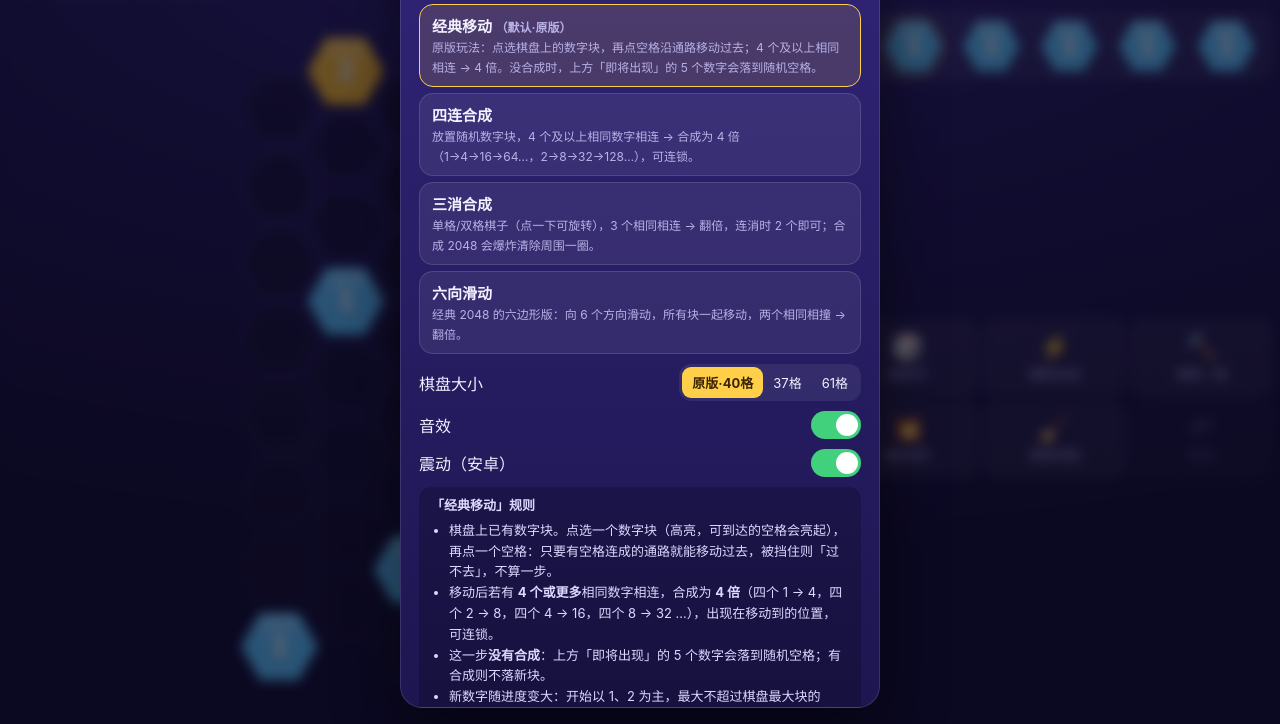
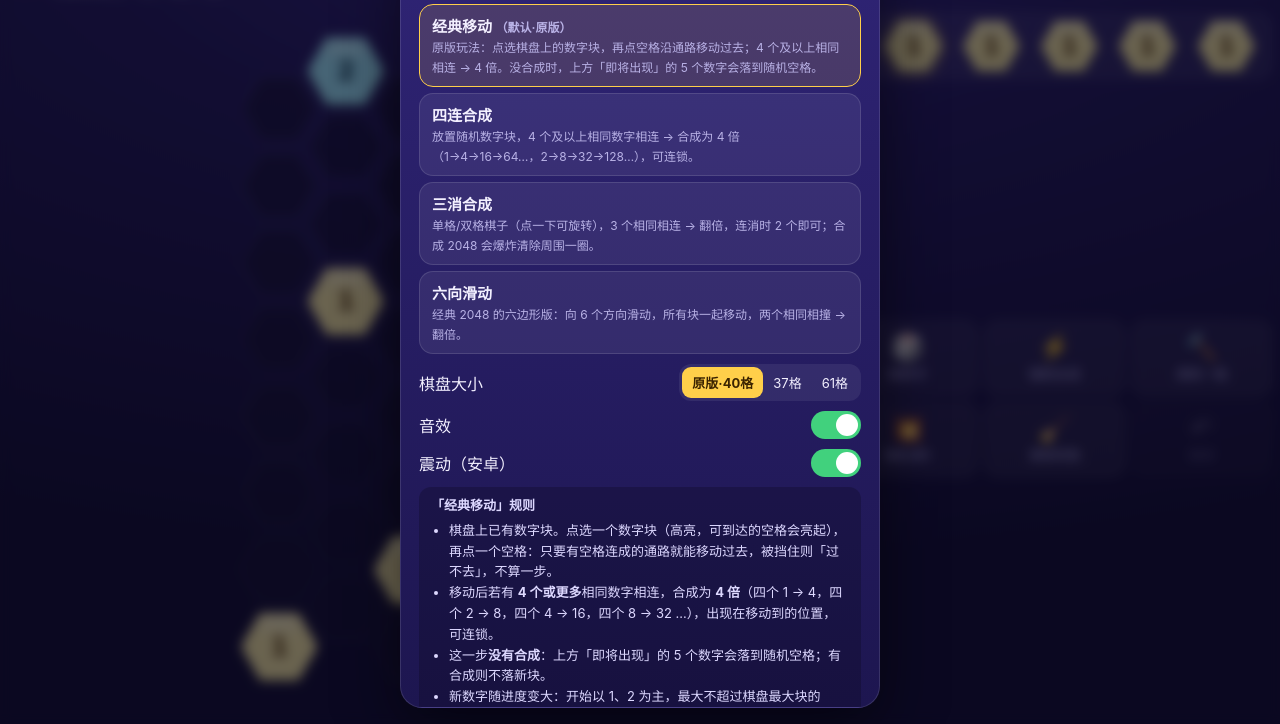
Before and after one commit to kluelesophinet28-commits/hexgame, a plain HTML site: page index.html in a window 1280 px wide. Shown: the part 76-800 px from the top of the page. Drawn offline with Linux system fonts and the light colour scheme.

Commit message:
配色：1系暖色、2系冷色，顶级加光晕；SW v6

```diff
--- a/app.js
+++ b/app.js
@@ -22,8 +22,14 @@
     move: ['棋盘上已有数字块。点选一个数字块（高亮，可到达的空格会亮起），再点一个空格：只要有空格连成的通路就能移动过去，被挡住则「过不去」，不算一步。', '移动后若有 <b>4 个或更多</b>相同数字相连，合成为 <b>4 倍</b>（四个 1 → 4，四个 2 → 8，四个 4 → 16，四个 8 → 32 …），出现在移动到的位置，可连锁。', '这一步<b>没有合成</b>：上方「即将出现」的 5 个数字会落到随机空格；有合成则不落新块。', '新数字随进度变大：开始以 1、2 为主，最大不超过棋盘最大块的 1/4。', '道具全部无限次：🎲 换数字、⚡ 强制合成、🔨 清除一格、💥 随机清5、🧹 清除同类、↶ 撤销（最多 50 步）。', '棋盘满了游戏结束。'],
     slide: ['向 6 个方向滑动（键盘 Q/W/E/A/S/D/Z/C 或方向键）。', '相同数字相撞合成为 2 倍，每块每步只合成一次。', '每次有效滑动后随机出现一个 2 或 4。', '六个方向都动不了时游戏结束。'],
   };
-  const PALETTE = ['#5ec8ff', '#ffbf2e', '#33d69f', '#ff7f3f', '#5576ff', '#ff4f8b', '#a35cff', '#19c9bf', '#ff4545', '#9fd63a', '#ff8fd8', '#6f55ff', '#ffd400', '#00d0ff', '#e9e6ff', '#ff6a00'];
-  const colorOf = (v) => PALETTE[Math.round(Math.log2(v)) % PALETTE.length];
+  // 1 系（1,4,16,64…，log2 为偶数）= 暖色；2 系（2,8,32,128…，log2 为奇数）= 冷色。[底色, 文字色]
+  const WARM = [['#fff1a1', '#5a3d00'], ['#ffc83d', '#4a2c00'], ['#ff8a1f', '#fff'], ['#ff5f2e', '#fff'], ['#e8323c', '#fff'], ['#c4134f', '#fff'], ['#a3126e', '#fff']];
+  const COOL = [['#a6f3ff', '#0b3a4a'], ['#1fa2ec', '#fff'], ['#2a72f0', '#fff'], ['#3d3fcf', '#fff'], ['#7442e0', '#fff'], ['#5626a8', '#fff'], ['#3c1680', '#fff']];
+  function tileStyle(v) {
+    const n = Math.max(0, Math.round(Math.log2(v))); const warm = n % 2 === 0; const pal = warm ? WARM : COOL; const i = Math.floor(n / 2);
+    return { bg: pal[Math.min(i, pal.length - 1)][0], fg: pal[Math.min(i, pal.length - 1)][1], warm, over: i >= pal.length - 1 }; // over：顶级色（含超出调色板）加光晕
+  }
+  const colorOf = (v) => tileStyle(v).bg;
 
   // ---------------- settings & state ----------------
   const settings = Object.assign({ mode: 'move', sizes: {}, sound: true, vibe: true }, readJSON(LS + 'settings') || {});
@@ -142,8 +148,9 @@
     return Math.max(6, Math.min(byH, byW) * k);
   }
   function hexFace(v, w, h, s, k) {
-    const col = colorOf(v);
-    return `<div class="inner"><div class="hex base" style="background:${col}"></div><div class="hex face" style="background:${col};font-size:${fontFor(v, w, h, k)}px"><span class="num">${v}</span></div></div>`;
+    const st = tileStyle(v); const col = st.bg; const dark = st.fg !== '#fff';
+    const glow = st.over ? ` glow" style="--glow:${st.warm ? 'rgba(255,90,140,.85)' : 'rgba(150,110,255,.9)'}` : '';
+    return `<div class="inner${glow}"><div class="hex base" style="background:${col}"></div><div class="hex face${dark ? ' dark' : ''}" style="background:${col};color:${st.fg};font-size:${fontFor(v, w, h, k)}px"><span class="num">${v}</span></div></div>`;
   }
   function makeTile(t, k, anim) {
     const { w, h } = hexSize(); const d = document.createElement('div');
--- a/style.css
+++ b/style.css
@@ -145,3 +145,10 @@ h1{margin:0;font-size:22px;letter-spacing:1px;white-space:nowrap}
   #trayTip{display:none}
   #trayWrap{padding:3px 8px}
 }
+
+/* 深色文字（浅色方块）不用白色描边阴影 */
+.hex.face.dark{text-shadow:0 1px 0 rgba(255,255,255,.45)}
+/* 顶级 / 超出调色板：光晕 */
+.inner.glow{filter:drop-shadow(0 0 6px var(--glow)) drop-shadow(0 0 2px var(--glow))}
+.inner.glow .hex.face::after{content:"";position:absolute;inset:0;background:linear-gradient(120deg,rgba(255,255,255,0) 30%,rgba(255,255,255,.35) 50%,rgba(255,255,255,0) 70%);background-size:250% 100%;animation:shine 2.4s linear infinite}
+@keyframes shine{from{background-position:150% 0}to{background-position:-100% 0}}
--- a/sw.js
+++ b/sw.js
@@ -1,4 +1,4 @@
-const CACHE = 'hex2048-v5';
+const CACHE = 'hex2048-v6';
 const ASSETS = ['./', 'index.html', 'style.css', 'logic.js', 'app.js', 'manifest.webmanifest',
   'icons/icon-192.png', 'icons/icon-512.png', 'icons/apple-touch-icon.png', 'icons/icon-maskable-512.png'];
 self.addEventListener('install', (e) => { e.waitUntil(caches.open(CACHE).then((c) => c.addAll(ASSETS)).then(() => self.skipWaiting())); });
```
